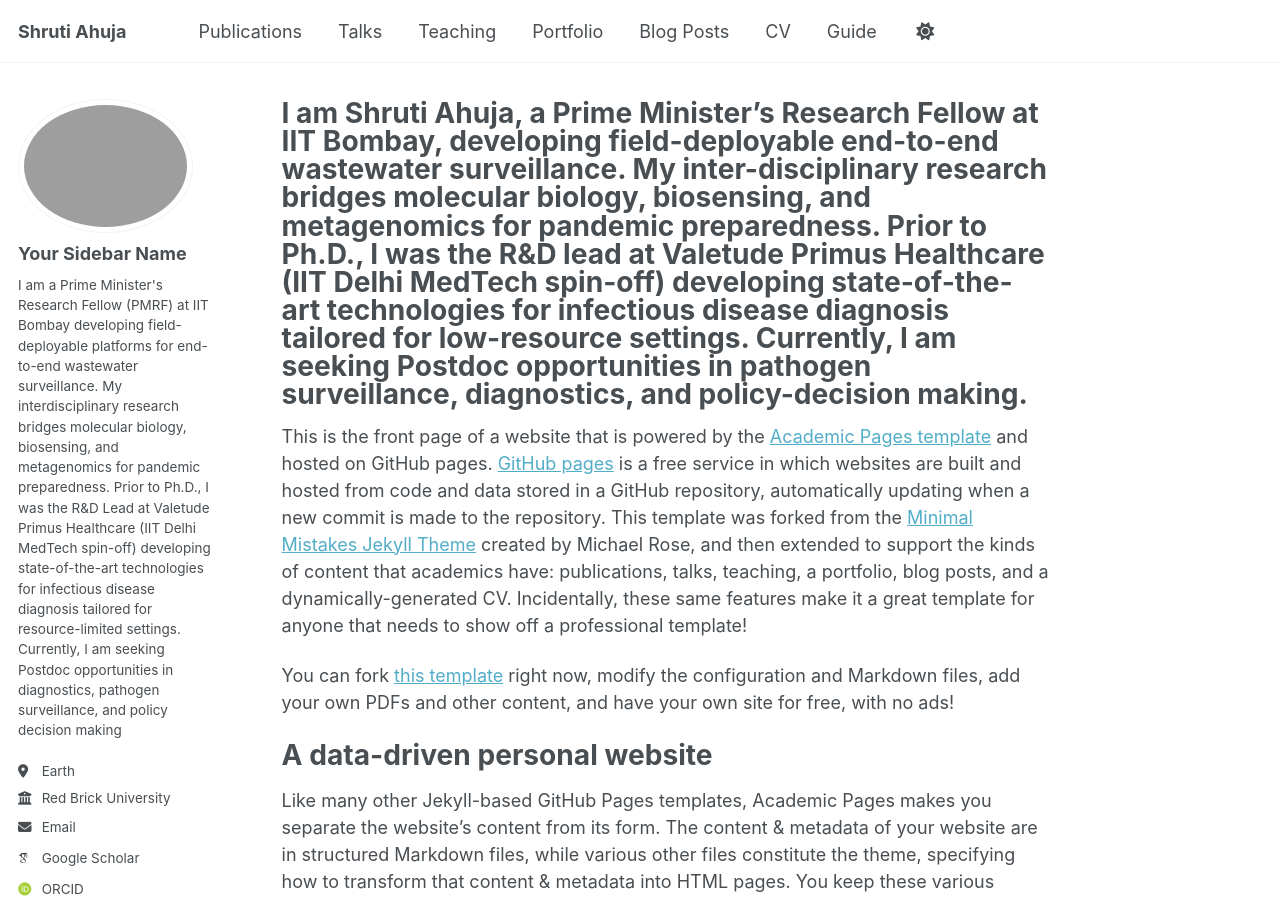
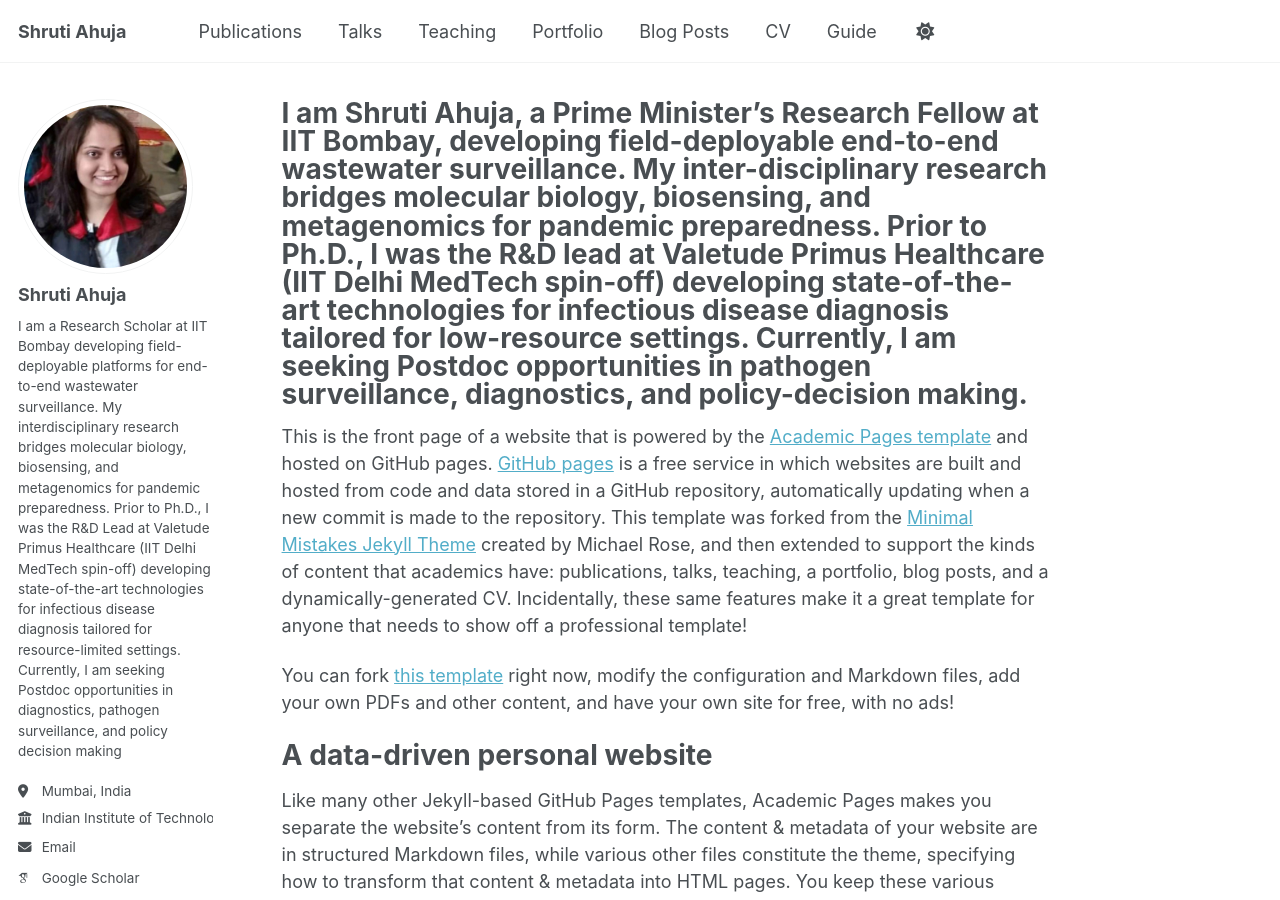
Before and after one commit to shrutiahuja/shrutiahuja.github.io, a Jekyll site: the page built from _pages/about.md, in a window 1280 px wide and 900 px high. Built offline with Jekyll 4.4.1, drawn with Linux system fonts in a browser that asks for light colours; some web fonts are replaced; a script that is not in the unit is left out.

Commit message:
Update _config.yml

```diff
--- a/_config.yml
+++ b/_config.yml
@@ -12,23 +12,23 @@ site_theme               : "default" # Currently available options are "default"
 title                    : "Shruti Ahuja"
 title_separator          : "-"
 name                     : &name "Shruti Ahuja"
-description              : &description "I am a Prime Minister's Research Fellow (PMRF) at IIT Bombay developing field-deployable platforms for end-to-end wastewater surveillance. My interdisciplinary research bridges molecular biology, biosensing, and metagenomics for pandemic preparedness. Prior to Ph.D., I was the R&D Lead at Valetude Primus Healthcare (IIT Delhi MedTech spin-off) developing state-of-the-art technologies for infectious disease diagnosis tailored for resource-limited settings. Currently, I am seeking Postdoc opportunities in diagnostics, pathogen surveillance, and policy decision making "   # Update this with a general description of your site, this is the default if not overridden by a page
-url                      : https://academicpages.github.io # The base hostname & protocol for your site e.g. "https://[your GitHub username].github.io",
+description              : &description "I am a Research Scholar at IIT Bombay developing field-deployable platforms for end-to-end wastewater surveillance. My interdisciplinary research bridges molecular biology, biosensing, and metagenomics for pandemic preparedness. Prior to Ph.D., I was the R&D Lead at Valetude Primus Healthcare (IIT Delhi MedTech spin-off) developing state-of-the-art technologies for infectious disease diagnosis tailored for resource-limited settings. Currently, I am seeking Postdoc opportunities in diagnostics, pathogen surveillance, and policy decision making "   # Update this with a general description of your site, this is the default if not overridden by a page
+url                      : https://shrutiahuja.github.io # The base hostname & protocol for your site e.g. "https://[your GitHub username].github.io",
                                                            # or if you already have some other page hosted on Github then use "https://[your GitHub username].github.io/[Your Repo Name]"
 baseurl                  : "" # the subpath of your site, e.g. "/blog"
-repository               : "academicpages/academicpages.github.io"
+repository               : "shrutiahuja/shrutiahuja.github.io"
 
 # Site Author - The following control what appear as part of the author content on the side bar.
 #               If a field is blank the icon and link will not appear, otherwise it will be shown.
 #               Additional customization can be done by editing /_includes/author-profile.html
 author:
   # Biographic information
-  avatar           : "shruti_linkedin.png"
-  name             : "Your Sidebar Name"
+  avatar           : "shruti_linkedin.jpeg"
+  name             : "Shruti Ahuja"
   pronouns         : # example: "she/her"
-  bio              : "I am a Prime Minister's Research Fellow (PMRF) at IIT Bombay developing field-deployable platforms for end-to-end wastewater surveillance. My interdisciplinary research bridges molecular biology, biosensing, and metagenomics for pandemic preparedness. Prior to Ph.D., I was the R&D Lead at Valetude Primus Healthcare (IIT Delhi MedTech spin-off) developing state-of-the-art technologies for infectious disease diagnosis tailored for resource-limited settings. Currently, I am seeking Postdoc opportunities in diagnostics, pathogen surveillance, and policy decision making"
-  location         : "Earth"
-  employer         : "Red Brick University"
+  bio              : "I am a Research Scholar at IIT Bombay developing field-deployable platforms for end-to-end wastewater surveillance. My interdisciplinary research bridges molecular biology, biosensing, and metagenomics for pandemic preparedness. Prior to Ph.D., I was the R&D Lead at Valetude Primus Healthcare (IIT Delhi MedTech spin-off) developing state-of-the-art technologies for infectious disease diagnosis tailored for resource-limited settings. Currently, I am seeking Postdoc opportunities in diagnostics, pathogen surveillance, and policy decision making"
+  location         : "Mumbai, India"
+  employer         : "Indian Institute of Technology, Bombay"
   uri              : # URL
   email            : "shruti.ahuja@iitb.ac.in"
 
```
